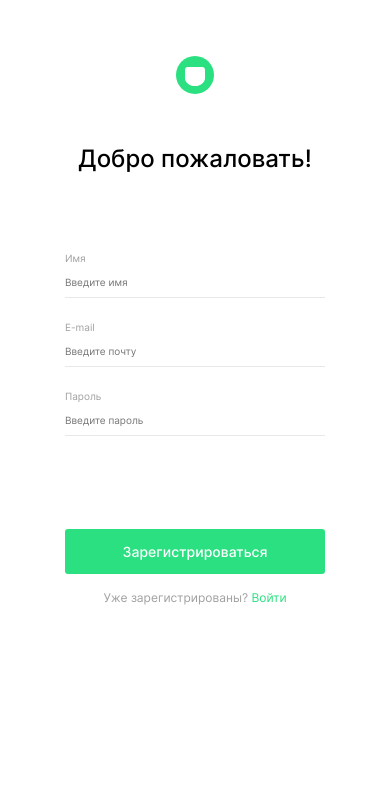
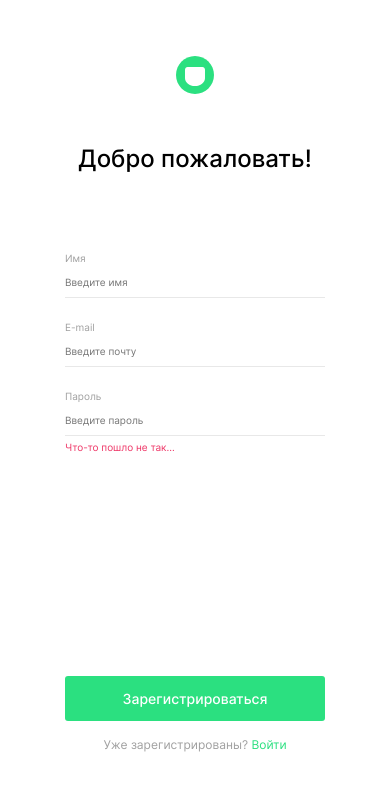
Before and after one commit to Alveek/movies-explorer-frontend, a React (Create React App) app: page /signup in a window 390 px wide. Shown: the top 790 px of the page. Built offline with nearby package versions, Linux system fonts and the light colour scheme.

Commit message:
fix buttons position

```diff
--- a/src/components/Login/Login.css
+++ b/src/components/Login/Login.css
@@ -61,7 +61,7 @@
   font-size: 14px;
   line-height: 17px;
   min-height: 45px;
-  margin: 55px 0 16px;
+  margin: 198px 0 16px;
   cursor: pointer;
 }
 
@@ -98,21 +98,29 @@
   max-width: 396px;
 }
 
+.form__api-error {
+  font-weight: 400;
+  font-size: 10px;
+  line-height: 12px;
+  position: absolute;
+  margin: -20px 0;
+  max-width: 396px;
+  color: #ee3465;
+}
+
 .form__input-error_active {
   color: #ee3465;
 }
 
 @media screen and (max-width: 768px) {
   .login-page {
-    padding-top: 0px;
-    min-height: 100vh;
+    min-height: calc(100vh - 146px);
   }
 }
 
 @media screen and (max-width: 450px) {
   .login-page {
-    padding-top: 56px;
-    min-height: 100vh;
+    padding: 56px 0;
     max-width: 260px;
     justify-content: start;
   }
@@ -126,7 +134,7 @@
   }
 
   .form__btn {
-    margin: 55px 0 16px;
+    margin: 286px 0 16px;
   }
 
   .login-page__text {
--- a/src/components/NotFound/NotFound.css
+++ b/src/components/NotFound/NotFound.css
@@ -31,6 +31,7 @@
   font-size: 14px;
   line-height: 17px;
   text-decoration: none;
+  padding-bottom: 90px;
 }
 
 @media screen and (max-width: 768px) {
@@ -52,13 +53,11 @@
   .not-found-page__text {
     font-size: 12px;
     line-height: 15px;
-    margin-bottom: 0;
+    margin-bottom: 283px;
   }
 
   .not-found-page__back-btn {
-    position: fixed;
-    bottom: 30px;
-    left: 50%;
-    transform: translateX(-50%);
+    font-size: 12px;
+    line-height: 15px;
   }
 }
--- a/src/components/Profile/Profile.css
+++ b/src/components/Profile/Profile.css
@@ -1,6 +1,6 @@
 .profile {
   max-width: 410px;
-  padding: 33px 0;
+  padding-top: 33px;
   display: flex;
   flex-direction: column;
   justify-content: center;
@@ -59,13 +59,14 @@
 }
 
 .profile-form__button-edit {
-  margin-top: 100px;
+  margin-top: 204px;
 }
 
 .profile-form__button-signout {
   font-weight: 500;
   color: #ee3465;
   margin-top: 16px;
+  padding-bottom: 70px;
 }
 
 .profile-form__input-field {
@@ -87,26 +88,25 @@
 
 @media screen and (max-width: 768px) {
   .profile {
-    padding-top: 20px;
     justify-content: center;
     margin: 0 auto;
-    min-height: calc(100vh - 200px);
+    min-height: calc(100vh - 156px);
   }
 
   .profile__welcome-message {
     margin-bottom: 80px;
   }
 
-  /* .profile-form__button-edit {
+  .profile-form__button-edit {
     margin-top: 194px;
-  } */
+  }
 }
 
 @media screen and (max-width: 450px) {
   .profile {
     display: grid;
-    grid-template-rows: 19% 45%;
-    padding-top: 34px;
+    grid-template-rows: 13% 46%;
+    /* padding-top: 34px; */
   }
 
   .profile-form__input-field {
@@ -116,4 +116,13 @@
   .profile__welcome-message {
     margin-bottom: 0;
   }
+
+  .profile-form__button-edit {
+    margin-top: 361px;
+  }
+
+  .profile-form__button {
+    font-size: 12px;
+    line-height: 15px;
+  }
 }
--- a/src/components/Register/Register.css
+++ b/src/components/Register/Register.css
@@ -5,21 +5,6 @@
   flex-direction: column;
   justify-content: center;
   margin: 0 auto;
-}
-
-.register-form__btn {
-  width: 100%;
-  background: #2be080;
-  border-radius: 3px;
-  border: 0;
-  color: #fff;
-  font-weight: 500;
-  font-size: 14px;
-  line-height: 17px;
-  min-height: 45px;
-  margin-bottom: 16px;
-  margin: 55px 0 16px;
-  cursor: pointer;
 }
 
 .register-page__route {
@@ -83,6 +68,20 @@
   color: #a0a0a0;
 }
 
+.register-form__btn {
+  width: 100%;
+  background: #2be080;
+  border-radius: 3px;
+  border: 0;
+  color: #fff;
+  font-weight: 500;
+  font-size: 14px;
+  line-height: 17px;
+  min-height: 45px;
+  margin: 129px 0 16px;
+  cursor: pointer;
+}
+
 /* .register-form__btn:disabled {
   color: #000000;
   background-color: #f7f7f7;
@@ -106,8 +105,18 @@ register-form__input-field {
   font-size: 10px;
   line-height: 12px;
   position: absolute;
-  margin: -20px 0;
+  margin: -18px 0;
   max-width: 396px;
+}
+
+.register-form__api-error {
+  font-weight: 400;
+  font-size: 10px;
+  line-height: 12px;
+  position: absolute;
+  margin: -18px 0;
+  max-width: 396px;
+  color: #ee3465;
 }
 
 .register-form__input-error_active {
@@ -116,15 +125,13 @@ register-form__input-field {
 
 @media screen and (max-width: 768px) {
   .register-page {
-    padding-top: 0px;
-    min-height: 100vh;
+    min-height: calc(100vh - 146px);
   }
 }
 
 @media screen and (max-width: 450px) {
   .register-page {
-    padding-top: 56px;
-    min-height: 100vh;
+    padding: 56px 0;
     max-width: 260px;
     justify-content: start;
   }
@@ -138,7 +145,7 @@ register-form__input-field {
   }
 
   .register-form__btn {
-    margin: 70px 0 16px;
+    margin: 217px 0 16px;
   }
 
   .register-page__text {
--- a/src/components/Register/Register.jsx
+++ b/src/components/Register/Register.jsx
@@ -98,6 +98,9 @@ const Register = () => {
           >
             {errors.password}
           </span>
+          <span className="register-form__api-error">
+            Что-то пошло не так...
+          </span>
         </div>
 
         <button
```
